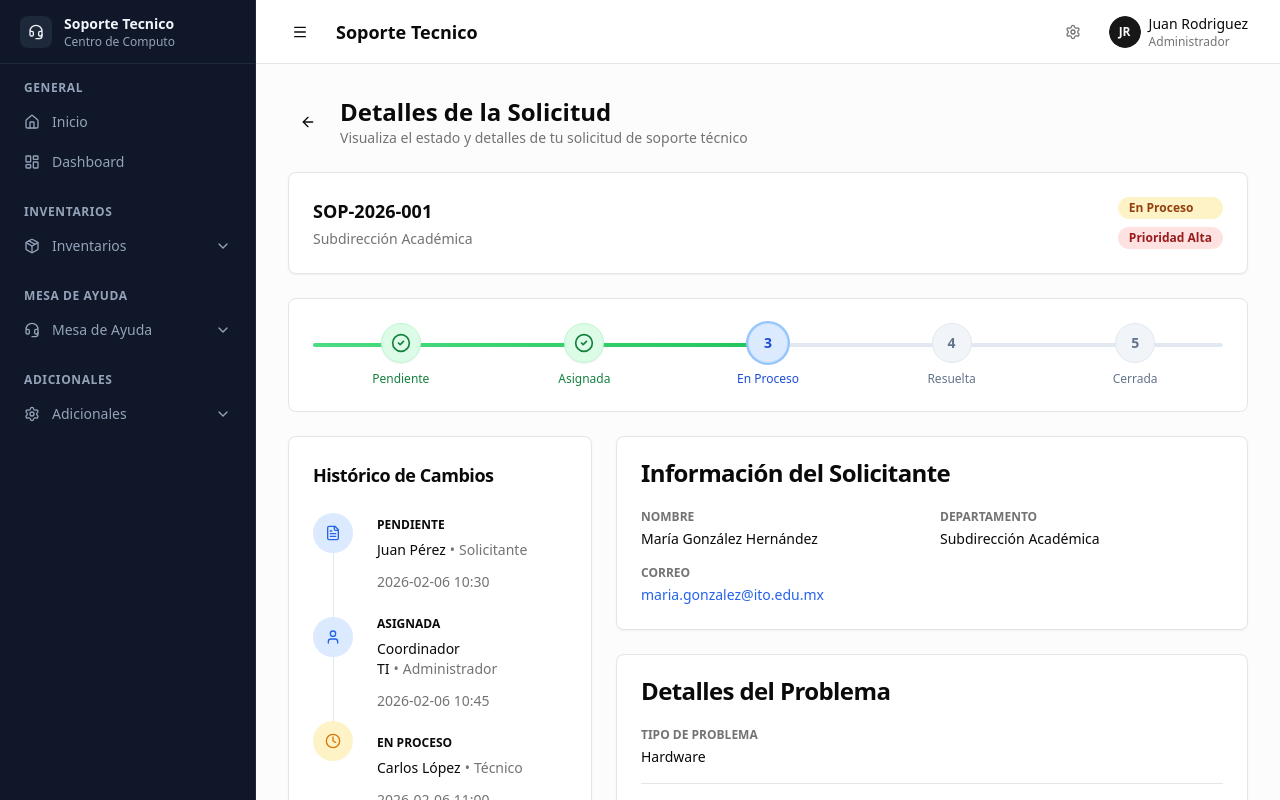
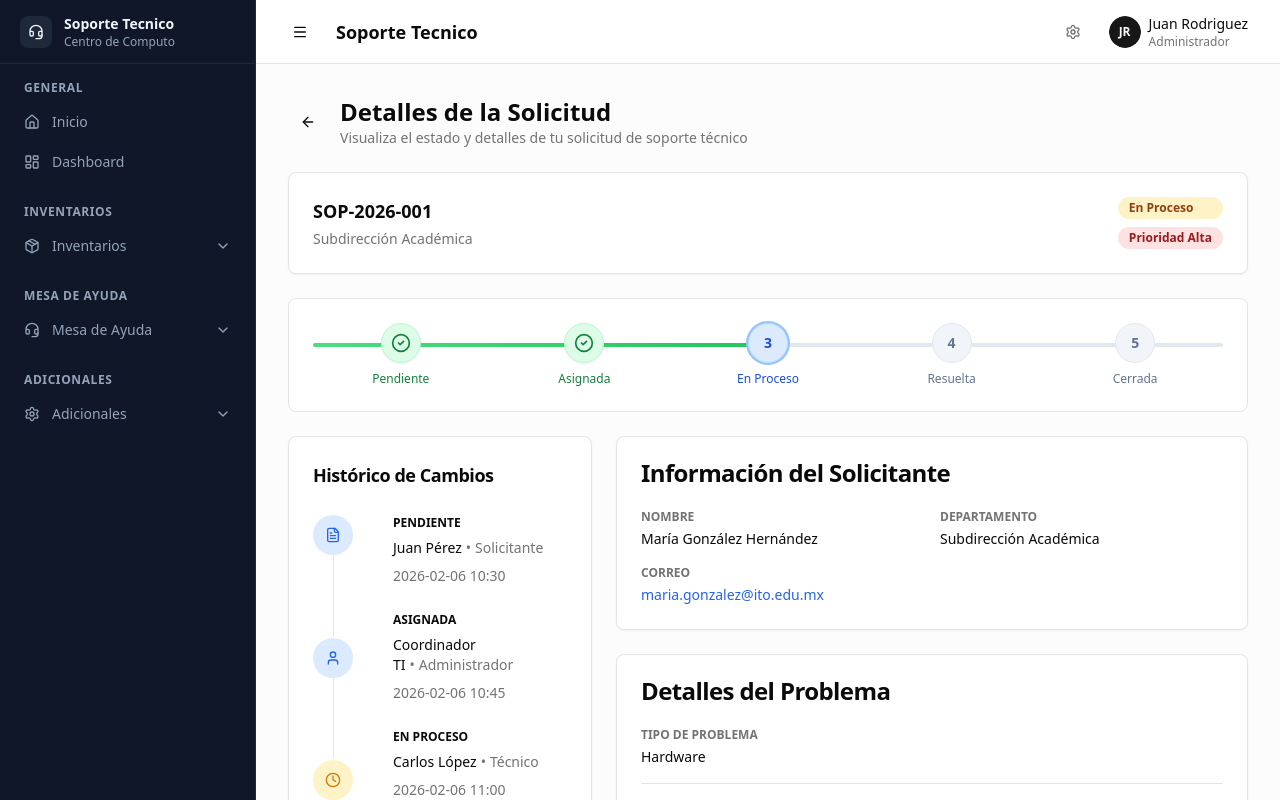
Before and after one commit to AlexDro360/v0-support-ticket-dashboard, a Next.js app: page /solicitudes/1 in a window 1280 px wide. Shown: the top 800 px of the page. Built offline with nearby package versions, Linux system fonts and the light colour scheme.

Commit message:
refactor: update changelog layout to CSS Grid
Switch to 2-column grid layout with auto-aligning icons and connection lines.

Co-authored-by: Alexis Ramirez <124798928+AlexDro360@users.noreply.github.com>

```diff
--- a/app/solicitudes/[id]/page.tsx
+++ b/app/solicitudes/[id]/page.tsx
@@ -155,8 +155,8 @@ const TicketDetailPage = ({ params }: { params: { id: string } }) => {
                 <CardTitle className="text-base sm:text-lg">Histórico de Cambios</CardTitle>
               </CardHeader>
               <CardContent>
-                <div className="flex gap-4 sm:gap-6">
-                  {/* Left Column - Icons and Timeline */}
+                <div className="grid gap-0 grid-cols-[auto_1fr] sm:gap-6">
+                  {/* Timeline and Icons Column */}
                   <div className="flex flex-col items-center">
                     {ticket.expediente.map((evento, idx) => {
                       const isLastItem = idx === ticket.expediente.length - 1
@@ -184,9 +184,9 @@ const TicketDetailPage = ({ params }: { params: { id: string } }) => {
                       }
 
                       return (
-                        <div key={idx} className="flex flex-col items-center">
+                        <React.Fragment key={idx}>
                           {/* Icon circle */}
-                          <div className={`h-9 w-9 sm:h-10 sm:w-10 rounded-full ${getIconBgColor()} flex items-center justify-center flex-shrink-0`}>
+                          <div className={`h-9 w-9 sm:h-10 sm:w-10 rounded-full ${getIconBgColor()} flex items-center justify-center flex-shrink-0 mt-0.5`}>
                             {getIcon()}
                           </div>
 
@@ -194,20 +194,20 @@ const TicketDetailPage = ({ params }: { params: { id: string } }) => {
                           {!isLastItem && (
                             <div className="w-px bg-slate-200 flex-1 min-h-12 sm:min-h-16" />
                           )}
-                        </div>
+                        </React.Fragment>
                       )
                     })}
                   </div>
 
-                  {/* Right Column - Information */}
-                  <div className="flex-1 pt-0.5 sm:pt-1">
+                  {/* Information Column */}
+                  <div className="space-y-4 sm:space-y-6 sm:pl-4">
                     {ticket.expediente.map((evento, idx) => (
-                      <div key={idx} className="pb-4 sm:pb-6 last:pb-0">
+                      <div key={idx} className="pt-0.5">
                         <h3 className="text-xs font-semibold text-foreground uppercase leading-tight break-words mb-2">
                           {evento.estado}
                         </h3>
 
-                        <p className="text-xs sm:text-sm text-muted-foreground mb-2 sm:mb-3 break-words">
+                        <p className="text-xs sm:text-sm text-muted-foreground mb-1 sm:mb-2 break-words">
                           <span className="font-medium text-foreground">{evento.quien}</span>
                           <span className="mx-1">•</span>
                           <span>{evento.rol}</span>
```
